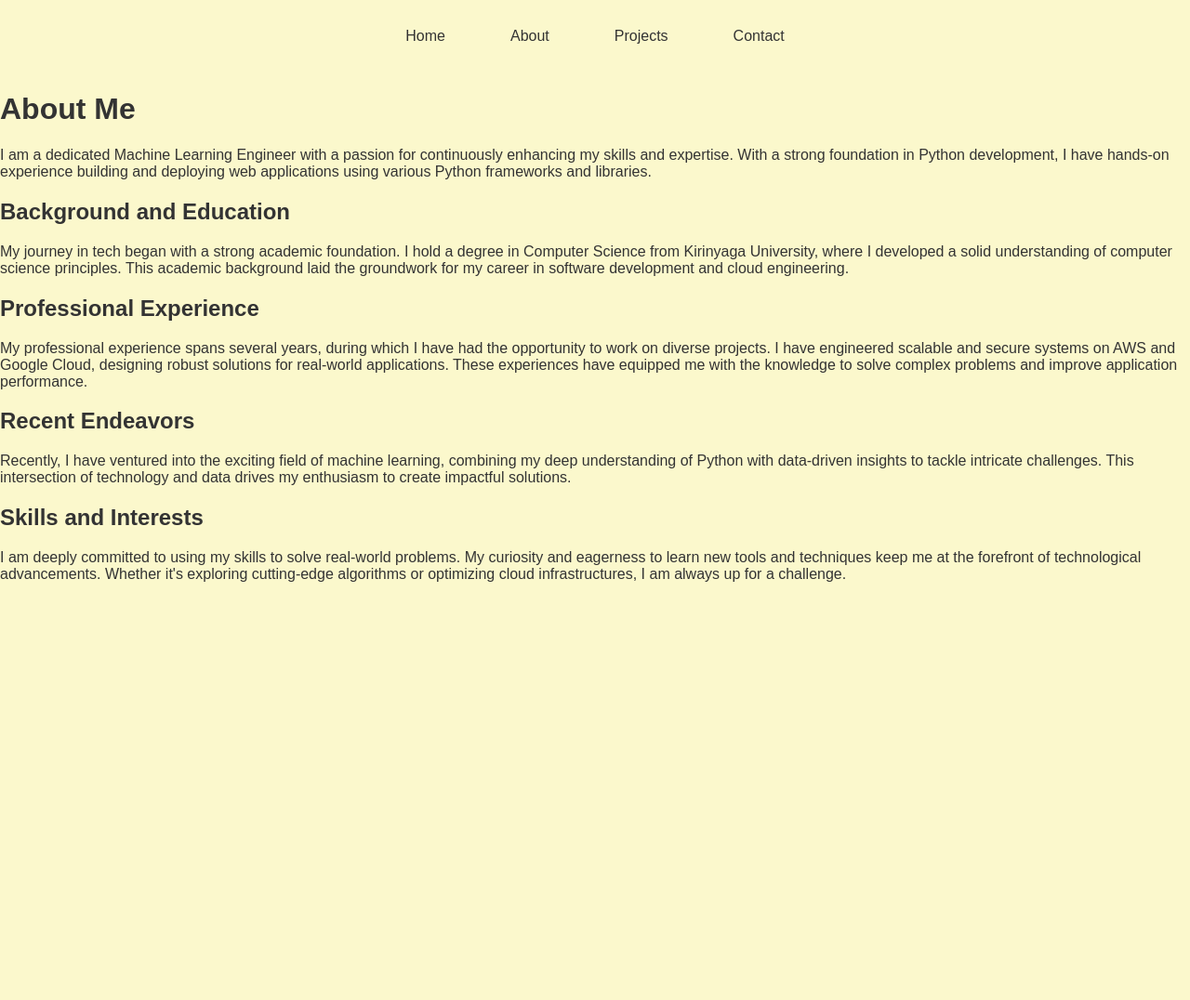
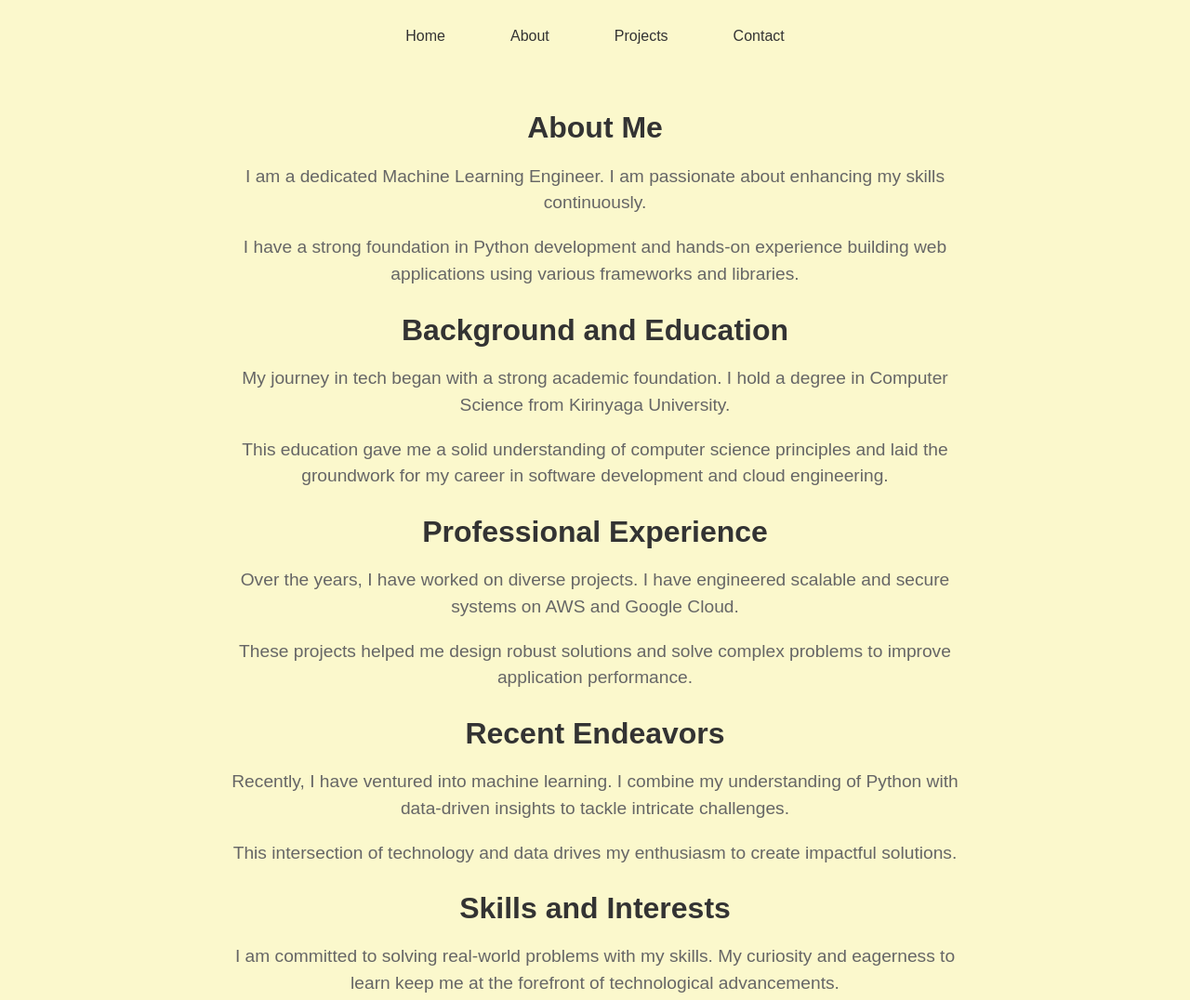
Before and after one commit to Sophie77shalom/Sophie77shalom.github.io, a plain HTML site: page about.html in a window 1280 px wide. Shown: the top 1076 px of the page at 93% size. Before the commit the page ends 800 px from the top, so only its background shows below. Drawn offline with Linux system fonts and the light colour scheme.

Commit message:
my portfolio

```diff
--- a/about.html
+++ b/about.html
@@ -19,19 +19,24 @@
     </header>
     <div class="content">
         <h1>About Me</h1>
-        <p>I am a dedicated Machine Learning Engineer with a passion for continuously enhancing my skills and expertise. With a strong foundation in Python development, I have hands-on experience building and deploying web applications using various Python frameworks and libraries.</p>
+        <p>I am a dedicated Machine Learning Engineer. I am passionate about enhancing my skills continuously.</p>
+        <p>I have a strong foundation in Python development and hands-on experience building web applications using various frameworks and libraries.</p>
 
         <h2>Background and Education</h2>
-        <p>My journey in tech began with a strong academic foundation. I hold a degree in Computer Science from Kirinyaga University, where I developed a solid understanding of computer science principles. This academic background laid the groundwork for my career in software development and cloud engineering.</p>
+        <p>My journey in tech began with a strong academic foundation. I hold a degree in Computer Science from Kirinyaga University.</p>
+        <p>This education gave me a solid understanding of computer science principles and laid the groundwork for my career in software development and cloud engineering.</p>
 
         <h2>Professional Experience</h2>
-        <p>My professional experience spans several years, during which I have had the opportunity to work on diverse projects. I have engineered scalable and secure systems on AWS and Google Cloud, designing robust solutions for real-world applications. These experiences have equipped me with the knowledge to solve complex problems and improve application performance.</p>
+        <p>Over the years, I have worked on diverse projects. I have engineered scalable and secure systems on AWS and Google Cloud.</p>
+        <p>These projects helped me design robust solutions and solve complex problems to improve application performance.</p>
 
         <h2>Recent Endeavors</h2>
-        <p>Recently, I have ventured into the exciting field of machine learning, combining my deep understanding of Python with data-driven insights to tackle intricate challenges. This intersection of technology and data drives my enthusiasm to create impactful solutions.</p>
+        <p>Recently, I have ventured into machine learning. I combine my understanding of Python with data-driven insights to tackle intricate challenges.</p>
+        <p>This intersection of technology and data drives my enthusiasm to create impactful solutions.</p>
 
         <h2>Skills and Interests</h2>
-        <p>I am deeply committed to using my skills to solve real-world problems. My curiosity and eagerness to learn new tools and techniques keep me at the forefront of technological advancements. Whether it's exploring cutting-edge algorithms or optimizing cloud infrastructures, I am always up for a challenge.</p>
+        <p>I am committed to solving real-world problems with my skills. My curiosity and eagerness to learn keep me at the forefront of technological advancements.</p>
+        <p>Whether it's exploring new algorithms or optimizing cloud infrastructures, I am always up for a challenge.</p>
     </div>
 </body>
 </html>
--- a/styles.css
+++ b/styles.css
@@ -102,7 +102,7 @@ nav ul li a:hover {
 .contact-form div {
     display: flex;
     flex-direction: column;
-    margin-bottom: 15px;
+    margin-bottom: 20px;
 }
 
 .contact-form label {
@@ -115,6 +115,51 @@ nav ul li a:hover {
     padding: 10px;
     border: 1px solid #ddd;
     border-radius: 5px;
+    margin-bottom: 15px;
+}
+
+/* About Me Section */
+.content {
+    margin: 0 auto;
+    padding: 20px;
+    max-width: 800px;
+    text-align: center;
+}
+
+.content h1, .content h2 {
+    font-size: 2em;
+    color: #333;
+    margin-bottom: 10px;
+}
+
+.content p {
+    font-size: 1.2em;
+    color: #666;
+    line-height: 1.5;
+    margin-bottom: 15px;
+    text-align: left; /* If you prefer left-aligned text within a centered block */
+}
+
+/* Projects Section */
+.content {
+    margin: 0 auto;
+    padding: 20px;
+    max-width: 800px;
+    text-align: center;
+}
+
+.content h1, .content h2 {
+    font-size: 2em;
+    color: #333;
+    margin-bottom: 10px;
+}
+
+.content p {
+    font-size: 1.2em;
+    color: #666;
+    line-height: 1.5;
+    margin-bottom: 15px;
+    text-align: center;
 }
 
 
```
Also changed, not shown: projects.html (+8 -5 lines).
